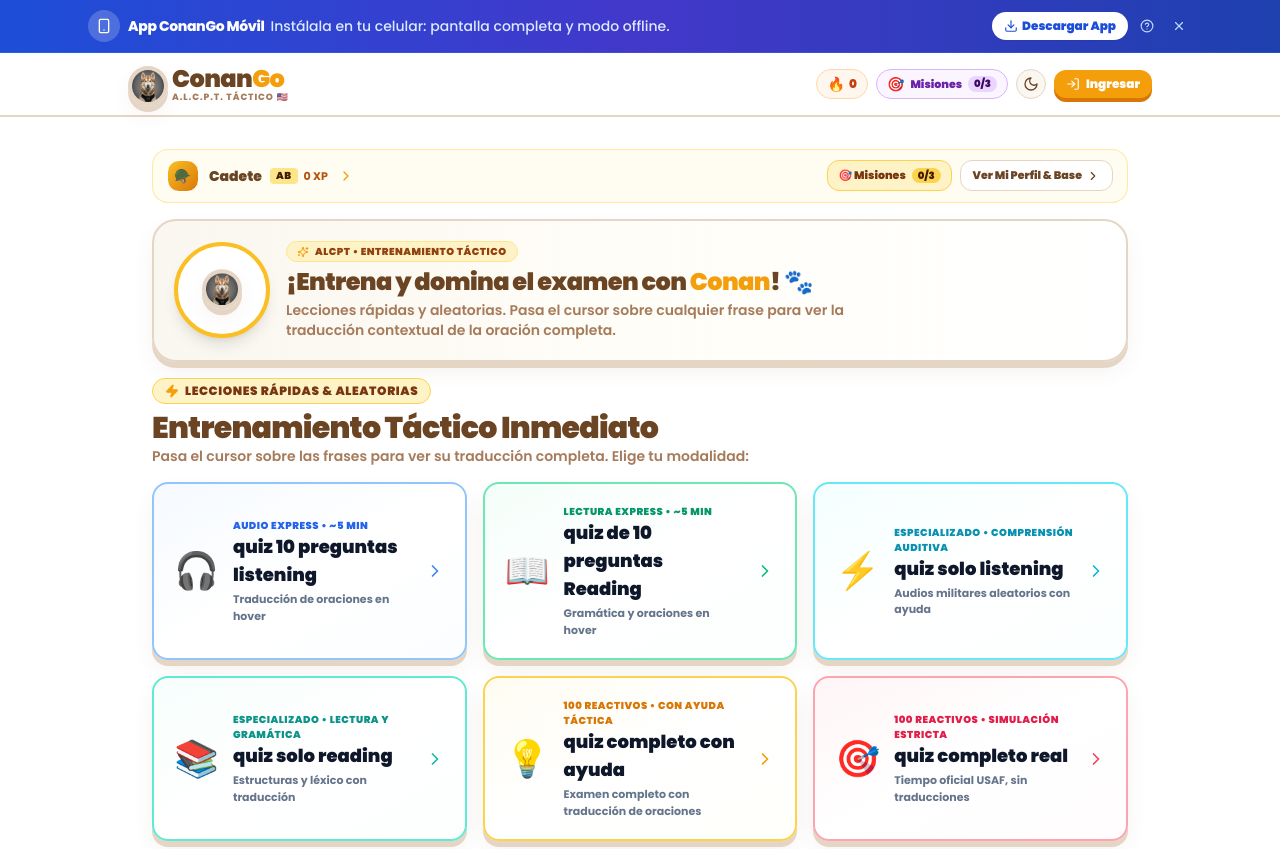
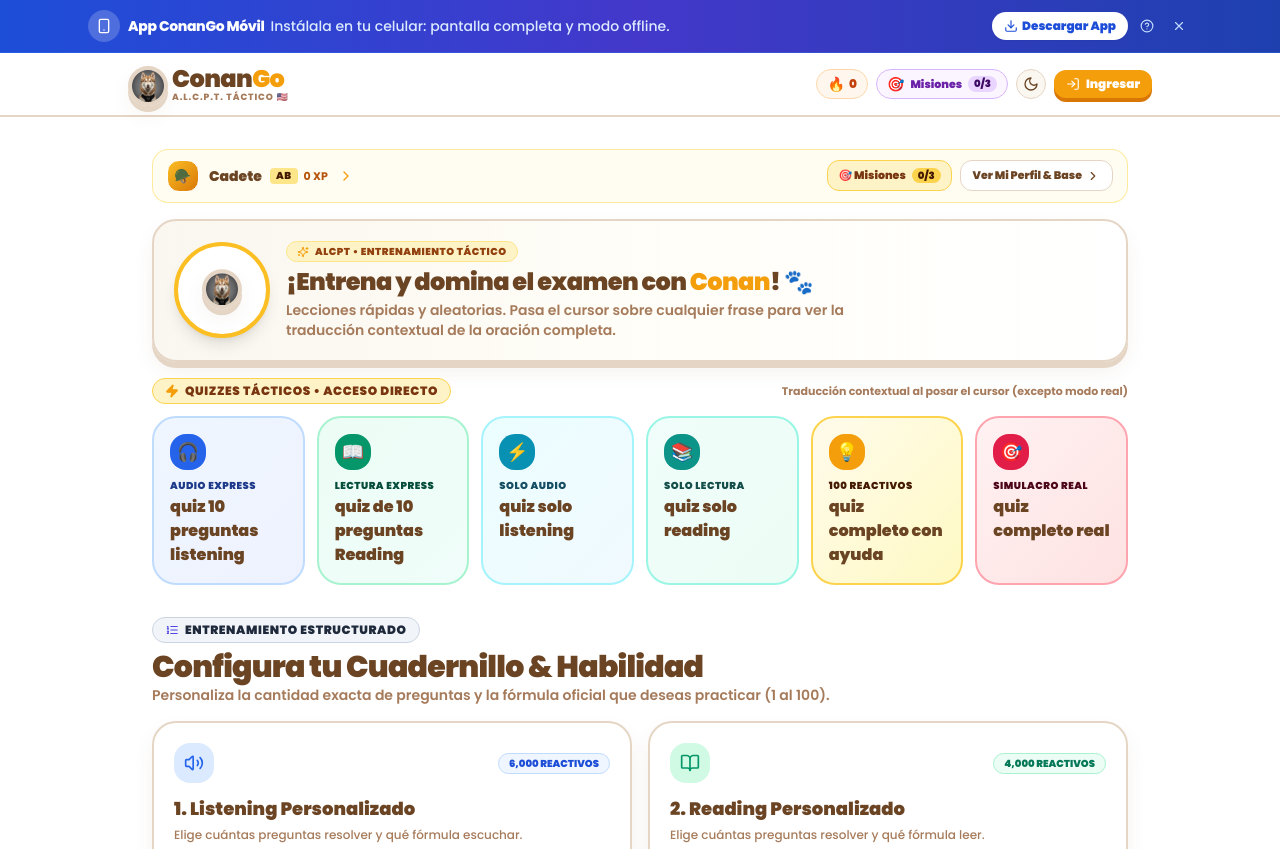
Before and after one commit to PabloAlexis10/conango, a Next.js app: page / in a window 1280 px wide. Shown: the top 849 px of the page. Built offline with nearby package versions, Linux system fonts and the light colour scheme; no server answers.

Commit message:
Formato exacto de tarjetas para los 6 quizzes inmediatamente despues de Conan

```diff
--- a/src/app/page.tsx
+++ b/src/app/page.tsx
@@ -245,164 +245,125 @@
         )}
 
         {/* ⚡ LAS 6 CASILLAS RECTANGULARES: LECCIONES RÁPIDAS Y ALEATORIAS */}
-        <section className="mb-10">
-          <div className="mb-4">
-            <div className="inline-flex items-center gap-1.5 px-3 py-1 rounded-full bg-amber-100 dark:bg-amber-950/50 border border-amber-300 dark:border-amber-800 text-amber-900 dark:text-amber-300 text-xs font-black uppercase tracking-wider mb-1.5 shadow-xs">
+        <section className="mb-8">
+          <div className="flex items-center justify-between gap-2 mb-3">
+            <div className="inline-flex items-center gap-1.5 px-3 py-1 rounded-full bg-amber-100 dark:bg-amber-950/50 border border-amber-300 dark:border-amber-800 text-amber-900 dark:text-amber-300 text-xs font-black uppercase tracking-wider shadow-xs">
               <Zap className="w-3.5 h-3.5 text-[#F59E0B] fill-amber-500" />
-              <span>Lecciones Rápidas & Aleatorias</span>
+              <span>Quizzes Tácticos • Acceso Directo</span>
             </div>
-            <h2 className="text-2xl sm:text-3xl font-black text-[#6B4423] dark:text-white tracking-tight">
-              Entrenamiento Táctico Inmediato
-            </h2>
-            <p className="text-xs sm:text-sm text-[#A67B5B] dark:text-slate-400 font-semibold">
-              Pasa el cursor sobre las frases para ver su traducción completa. Elige tu modalidad:
-            </p>
+            <span className="text-[11px] text-[#A67B5B] dark:text-slate-400 font-bold hidden sm:inline">
+              Traducción contextual al posar el cursor (excepto modo real)
+            </span>
           </div>
 
-          {/* Grid de 6 Casillas Rectangulares */}
-          <div className="grid grid-cols-1 sm:grid-cols-2 lg:grid-cols-3 gap-3.5 sm:gap-4">
+          {/* Grid de 6 Casillas en formato Tarjetas ConanGo */}
+          <div className="grid grid-cols-2 sm:grid-cols-3 lg:grid-cols-6 gap-3">
             {/* 1. quiz 10 preguntas listening */}
             <Link
               href="/practice?size=10&type=listening&formula=random"
-              className="p-4 sm:p-5 rounded-2xl border-2 border-blue-300 dark:border-blue-900/80 bg-gradient-to-br from-blue-50/60 via-white to-blue-50/20 dark:from-slate-900 dark:via-slate-900/90 dark:to-slate-800/80 hover:border-blue-500 dark:hover:border-blue-400 shadow-conan-card transition-all group flex items-center justify-between gap-3 active:scale-[0.98] hover:scale-[1.01]"
+              className="bg-gradient-to-br from-blue-50 to-indigo-50 dark:from-slate-900 dark:to-slate-800 border-2 border-blue-200 dark:border-blue-800 hover:border-blue-400 p-4 rounded-3xl text-left shadow-xs transition-all active:scale-95 group flex flex-col justify-between"
             >
-              <div className="flex items-center gap-3.5 min-w-0">
-                <span className="text-3xl sm:text-4xl shrink-0 group-hover:scale-110 transition-transform">
+              <div>
+                <div className="w-9 h-9 rounded-2xl bg-blue-600 text-white flex items-center justify-center text-lg shadow-xs mb-2 group-hover:scale-110 transition-transform">
                   🎧
+                </div>
+                <span className="text-[10px] font-black uppercase tracking-wider text-blue-900 dark:text-blue-400 block mb-0.5">
+                  Audio Express
                 </span>
-                <div className="min-w-0">
-                  <span className="text-[10px] font-black uppercase tracking-wider text-blue-600 dark:text-blue-400 block">
-                    Audio Express • ~5 min
-                  </span>
-                  <h3 className="text-base sm:text-lg font-black text-slate-900 dark:text-white leading-snug group-hover:text-blue-600 dark:group-hover:text-blue-400 transition-colors">
+                <span className="text-sm sm:text-base font-black text-[#6B4423] dark:text-white leading-tight block">
                   quiz 10 preguntas listening
-                  </h3>
-                  <span className="text-[11px] text-slate-500 dark:text-slate-400 font-bold block mt-0.5">
-                    Traducción de oraciones en hover
                 </span>
               </div>
-              </div>
-              <ChevronRight className="w-5 h-5 text-blue-500 shrink-0 group-hover:translate-x-1 transition-transform" />
             </Link>
 
             {/* 2. quiz de 10 preguntas Reading */}
             <Link
               href="/practice?size=10&type=reading&formula=random"
-              className="p-4 sm:p-5 rounded-2xl border-2 border-emerald-300 dark:border-emerald-900/80 bg-gradient-to-br from-emerald-50/60 via-white to-emerald-50/20 dark:from-slate-900 dark:via-slate-900/90 dark:to-slate-800/80 hover:border-emerald-500 dark:hover:border-emerald-400 shadow-conan-card transition-all group flex items-center justify-between gap-3 active:scale-[0.98] hover:scale-[1.01]"
+              className="bg-gradient-to-br from-emerald-50 to-teal-50 dark:from-slate-900 dark:to-slate-800 border-2 border-emerald-200 dark:border-emerald-800 hover:border-emerald-400 p-4 rounded-3xl text-left shadow-xs transition-all active:scale-95 group flex flex-col justify-between"
             >
-              <div className="flex items-center gap-3.5 min-w-0">
-                <span className="text-3xl sm:text-4xl shrink-0 group-hover:scale-110 transition-transform">
+              <div>
+                <div className="w-9 h-9 rounded-2xl bg-emerald-600 text-white flex items-center justify-center text-lg shadow-xs mb-2 group-hover:scale-110 transition-transform">
                   📖
+                </div>
+                <span className="text-[10px] font-black uppercase tracking-wider text-emerald-900 dark:text-emerald-400 block mb-0.5">
+                  Lectura Express
                 </span>
-                <div className="min-w-0">
-                  <span className="text-[10px] font-black uppercase tracking-wider text-emerald-600 dark:text-emerald-400 block">
-                    Lectura Express • ~5 min
-                  </span>
-                  <h3 className="text-base sm:text-lg font-black text-slate-900 dark:text-white leading-snug group-hover:text-emerald-600 dark:group-hover:text-emerald-400 transition-colors">
+                <span className="text-sm sm:text-base font-black text-[#6B4423] dark:text-white leading-tight block">
                   quiz de 10 preguntas Reading
-                  </h3>
-                  <span className="text-[11px] text-slate-500 dark:text-slate-400 font-bold block mt-0.5">
-                    Gramática y oraciones en hover
                 </span>
               </div>
-              </div>
-              <ChevronRight className="w-5 h-5 text-emerald-500 shrink-0 group-hover:translate-x-1 transition-transform" />
             </Link>
 
             {/* 3. quiz solo listening */}
             <Link
               href="/practice?type=listening&size=30&formula=random"
-              className="p-4 sm:p-5 rounded-2xl border-2 border-cyan-300 dark:border-cyan-900/80 bg-gradient-to-br from-cyan-50/60 via-white to-cyan-50/20 dark:from-slate-900 dark:via-slate-900/90 dark:to-slate-800/80 hover:border-cyan-500 dark:hover:border-cyan-400 shadow-conan-card transition-all group flex items-center justify-between gap-3 active:scale-[0.98] hover:scale-[1.01]"
+              className="bg-gradient-to-br from-cyan-50 to-sky-50 dark:from-slate-900 dark:to-slate-800 border-2 border-cyan-200 dark:border-cyan-800 hover:border-cyan-400 p-4 rounded-3xl text-left shadow-xs transition-all active:scale-95 group flex flex-col justify-between"
             >
-              <div className="flex items-center gap-3.5 min-w-0">
-                <span className="text-3xl sm:text-4xl shrink-0 group-hover:scale-110 transition-transform">
+              <div>
+                <div className="w-9 h-9 rounded-2xl bg-cyan-600 text-white flex items-center justify-center text-lg shadow-xs mb-2 group-hover:scale-110 transition-transform">
                   ⚡
+                </div>
+                <span className="text-[10px] font-black uppercase tracking-wider text-cyan-900 dark:text-cyan-400 block mb-0.5">
+                  Solo Audio
                 </span>
-                <div className="min-w-0">
-                  <span className="text-[10px] font-black uppercase tracking-wider text-cyan-600 dark:text-cyan-400 block">
-                    Especializado • Comprensión Auditiva
-                  </span>
-                  <h3 className="text-base sm:text-lg font-black text-slate-900 dark:text-white leading-snug group-hover:text-cyan-600 dark:group-hover:text-cyan-400 transition-colors">
+                <span className="text-sm sm:text-base font-black text-[#6B4423] dark:text-white leading-tight block">
                   quiz solo listening
-                  </h3>
-                  <span className="text-[11px] text-slate-500 dark:text-slate-400 font-bold block mt-0.5">
-                    Audios militares aleatorios con ayuda
                 </span>
               </div>
-              </div>
-              <ChevronRight className="w-5 h-5 text-cyan-500 shrink-0 group-hover:translate-x-1 transition-transform" />
             </Link>
 
             {/* 4. quiz solo reading */}
             <Link
               href="/practice?type=reading&size=30&formula=random"
-              className="p-4 sm:p-5 rounded-2xl border-2 border-teal-300 dark:border-teal-900/80 bg-gradient-to-br from-teal-50/60 via-white to-teal-50/20 dark:from-slate-900 dark:via-slate-900/90 dark:to-slate-800/80 hover:border-teal-500 dark:hover:border-teal-400 shadow-conan-card transition-all group flex items-center justify-between gap-3 active:scale-[0.98] hover:scale-[1.01]"
+              className="bg-gradient-to-br from-teal-50 to-emerald-50 dark:from-slate-900 dark:to-slate-800 border-2 border-teal-200 dark:border-teal-800 hover:border-teal-400 p-4 rounded-3xl text-left shadow-xs transition-all active:scale-95 group flex flex-col justify-between"
             >
-              <div className="flex items-center gap-3.5 min-w-0">
-                <span className="text-3xl sm:text-4xl shrink-0 group-hover:scale-110 transition-transform">
+              <div>
+                <div className="w-9 h-9 rounded-2xl bg-teal-600 text-white flex items-center justify-center text-lg shadow-xs mb-2 group-hover:scale-110 transition-transform">
                   📚
+                </div>
+                <span className="text-[10px] font-black uppercase tracking-wider text-teal-900 dark:text-teal-400 block mb-0.5">
+                  Solo Lectura
                 </span>
-                <div className="min-w-0">
-                  <span className="text-[10px] font-black uppercase tracking-wider text-teal-600 dark:text-teal-400 block">
-                    Especializado • Lectura y Gramática
-                  </span>
-                  <h3 className="text-base sm:text-lg font-black text-slate-900 dark:text-white leading-snug group-hover:text-teal-600 dark:group-hover:text-teal-400 transition-colors">
+                <span className="text-sm sm:text-base font-black text-[#6B4423] dark:text-white leading-tight block">
                   quiz solo reading
-                  </h3>
-                  <span className="text-[11px] text-slate-500 dark:text-slate-400 font-bold block mt-0.5">
-                    Estructuras y léxico con traducción
                 </span>
               </div>
-              </div>
-              <ChevronRight className="w-5 h-5 text-teal-500 shrink-0 group-hover:translate-x-1 transition-transform" />
             </Link>
 
             {/* 5. quiz completo con ayuda */}
             <Link
               href="/practice?size=100&formula=random&mode=assisted"
-              className="p-4 sm:p-5 rounded-2xl border-2 border-amber-300 dark:border-amber-700/80 bg-gradient-to-br from-amber-50/70 via-white to-yellow-50/20 dark:from-slate-900 dark:via-slate-900/90 dark:to-slate-800/80 hover:border-amber-500 dark:hover:border-amber-400 shadow-conan-card transition-all group flex items-center justify-between gap-3 active:scale-[0.98] hover:scale-[1.01]"
+              className="bg-gradient-to-br from-amber-50 to-yellow-100 dark:from-slate-900 dark:to-slate-800 border-2 border-amber-300 dark:border-amber-800 hover:border-amber-500 p-4 rounded-3xl text-left shadow-xs transition-all active:scale-95 group flex flex-col justify-between"
             >
-              <div className="flex items-center gap-3.5 min-w-0">
-                <span className="text-3xl sm:text-4xl shrink-0 group-hover:scale-110 transition-transform">
+              <div>
+                <div className="w-9 h-9 rounded-2xl bg-[#F59E0B] text-white flex items-center justify-center text-lg shadow-xs mb-2 group-hover:scale-110 transition-transform">
                   💡
+                </div>
+                <span className="text-[10px] font-black uppercase tracking-wider text-amber-950 dark:text-amber-400 block mb-0.5">
+                  100 Reactivos
                 </span>
-                <div className="min-w-0">
-                  <span className="text-[10px] font-black uppercase tracking-wider text-amber-600 dark:text-amber-400 block">
-                    100 Reactivos • Con Ayuda Táctica
-                  </span>
-                  <h3 className="text-base sm:text-lg font-black text-slate-900 dark:text-white leading-snug group-hover:text-amber-600 dark:group-hover:text-amber-400 transition-colors">
+                <span className="text-sm sm:text-base font-black text-[#6B4423] dark:text-white leading-tight block">
                   quiz completo con ayuda
-                  </h3>
-                  <span className="text-[11px] text-slate-500 dark:text-slate-400 font-bold block mt-0.5">
-                    Examen completo con traducción de oraciones
                 </span>
               </div>
-              </div>
-              <ChevronRight className="w-5 h-5 text-amber-500 shrink-0 group-hover:translate-x-1 transition-transform" />
             </Link>
 
             {/* 6. quiz completo real */}
             <Link
               href="/practice?size=100&formula=random&mode=real"
-              className="p-4 sm:p-5 rounded-2xl border-2 border-rose-300 dark:border-rose-700/80 bg-gradient-to-br from-rose-50/70 via-white to-red-50/20 dark:from-slate-900 dark:via-slate-900/90 dark:to-slate-800/80 hover:border-rose-500 dark:hover:border-rose-400 shadow-conan-card transition-all group flex items-center justify-between gap-3 active:scale-[0.98] hover:scale-[1.01]"
+              className="bg-gradient-to-br from-rose-50 to-red-100 dark:from-slate-900 dark:to-slate-800 border-2 border-rose-300 dark:border-rose-800 hover:border-rose-500 p-4 rounded-3xl text-left shadow-xs transition-all active:scale-95 group flex flex-col justify-between"
             >
-              <div className="flex items-center gap-3.5 min-w-0">
-                <span className="text-3xl sm:text-4xl shrink-0 group-hover:scale-110 transition-transform">
+              <div>
+                <div className="w-9 h-9 rounded-2xl bg-rose-600 text-white flex items-center justify-center text-lg shadow-xs mb-2 group-hover:scale-110 transition-transform">
                   🎯
+                </div>
+                <span className="text-[10px] font-black uppercase tracking-wider text-rose-950 dark:text-rose-400 block mb-0.5">
+                  Simulacro Real
                 </span>
-                <div className="min-w-0">
-                  <span className="text-[10px] font-black uppercase tracking-wider text-rose-600 dark:text-rose-400 block">
-                    100 Reactivos • Simulación Estricta
-                  </span>
-                  <h3 className="text-base sm:text-lg font-black text-slate-900 dark:text-white leading-snug group-hover:text-rose-600 dark:group-hover:text-rose-400 transition-colors">
+                <span className="text-sm sm:text-base font-black text-[#6B4423] dark:text-white leading-tight block">
                   quiz completo real
-                  </h3>
-                  <span className="text-[11px] text-slate-500 dark:text-slate-400 font-bold block mt-0.5">
-                    Tiempo oficial USAF, sin traducciones
                 </span>
               </div>
-              </div>
-              <ChevronRight className="w-5 h-5 text-rose-500 shrink-0 group-hover:translate-x-1 transition-transform" />
             </Link>
           </div>
         </section>
```
Lines whose indentation alone changed are shown as unchanged.
